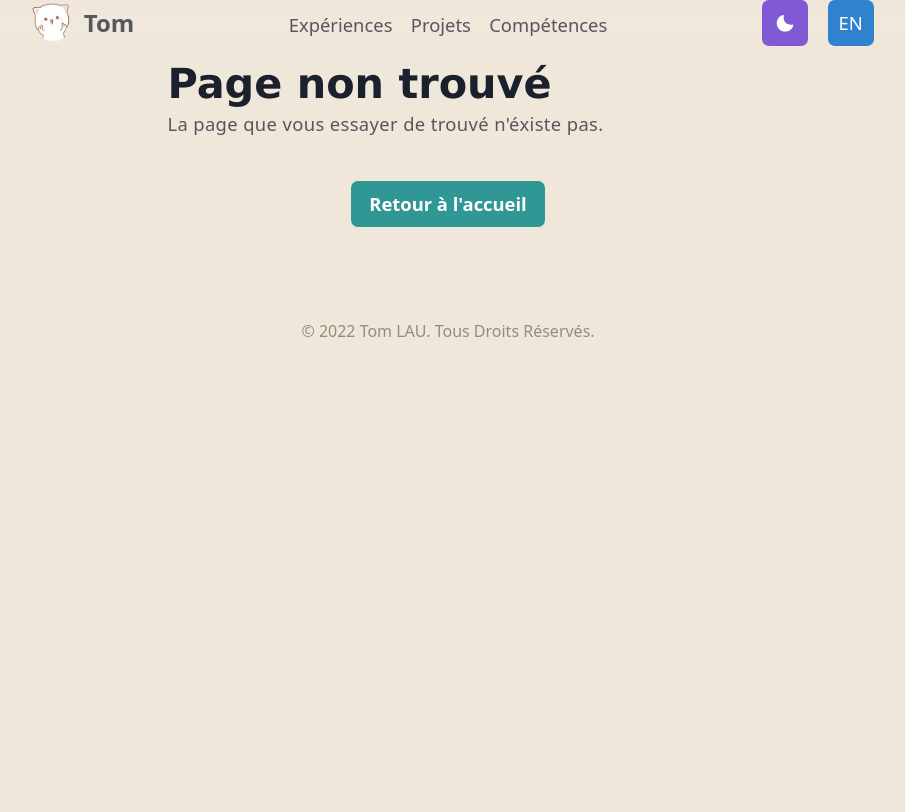
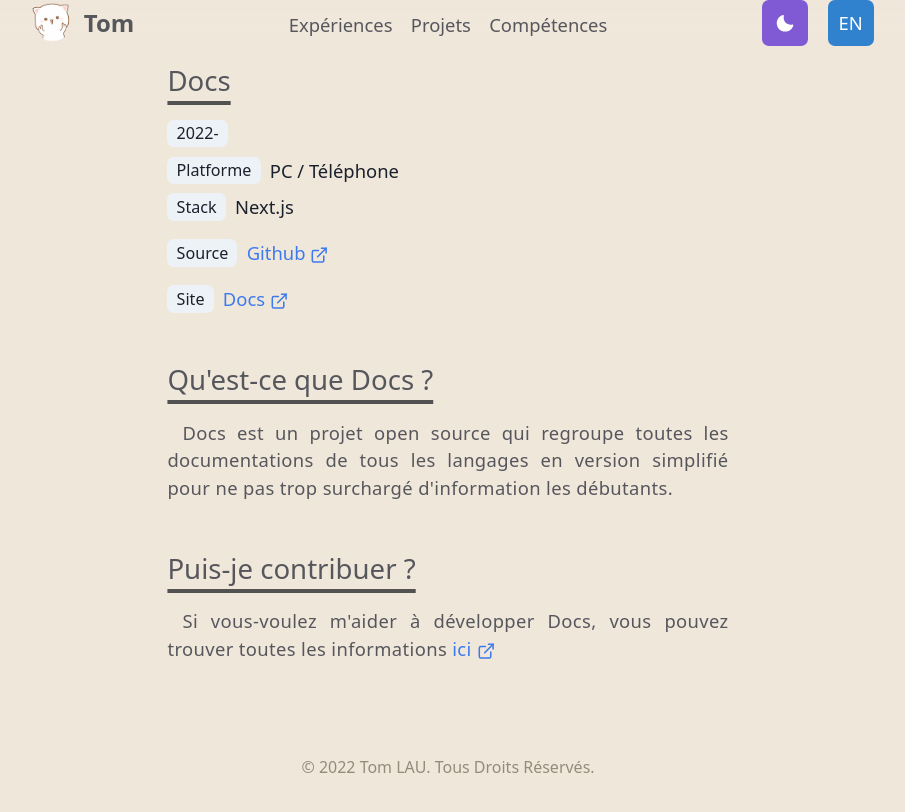
Before and after one commit to KiSEiGitHub/Me, a Next.js app: page /Projets/Docs in a window 1280 px wide. Before the commit this address had no page. Shown: the top 812 px of the page, without its empty margins (192-1097 px from the left). Built offline with nearby package versions, Linux system fonts and the light colour scheme.

Commit message:
add new project Docs

```diff
--- a/Json/Data.json
+++ b/Json/Data.json
@@ -72,7 +72,7 @@
         "Do": "Télécom & Réseaux",
         "Desc": "Mise en place du réseau informatique d'une entreprise",
         "EntrepriseLink": "https://www.justacote.com/saint-fargeau-ponthierry-77310/electricien/eurocom-services-948114.htm",
-        "NextLink" : "/Experience/Eurocom"
+        "NextLink": "/Experience/Eurocom"
       },
       "EN": {
         "Title": "Eurocom",
@@ -91,7 +91,7 @@
         "Do": "Cybersécurité",
         "Desc": "Aide au support concernant les problèmes des utilisateurs de leur logiciel",
         "EntrepriseLink": "https://www.csnovidys.com/",
-        "NextLink" : "/Experience/Novidys"
+        "NextLink": "/Experience/Novidys"
       },
       "EN": {
         "Title": "Novidy's",
@@ -110,7 +110,7 @@
         "Do": "Modélisation 3D",
         "Desc": "Observation de la conception de caméra 3D, aide à la refonte du site internet de l'entreprise",
         "EntrepriseLink": "https://www.diota.com/fr/",
-        "NextLink" : "/Experience/DiotaSoft"
+        "NextLink": "/Experience/DiotaSoft"
       },
       "EN": {
         "Title": "DiotaSoft",
@@ -129,7 +129,7 @@
         "Do": "Vapo Shop",
         "Desc": "Aide de la conception d'un site d'e-commerce à l'aide de shopify",
         "EntrepriseLink": "https://www.facebook.com/Mill-Vap-356077231640627/",
-        "NextLink" : "/Experience/MillVap"
+        "NextLink": "/Experience/MillVap"
       },
       "EN": {
         "Title": "Mill'Vap",
@@ -196,9 +196,18 @@
         "EN2": "Create a form to insert a flight, a pilot, an airport or a plane, and their associated pages to be able to display the present elements in each table"
       }
     },
-    "HardwareSeven" : {
-      "Tache" : {
-        "fr" : "Faire un site ecommerce à thème utilisant le CDN prestashop avec la possibilité d'avoir par exemple :"
+    "HardwareSeven": {
+      "Tache": {
+        "fr": "Faire un site ecommerce à thème utilisant le CDN prestashop avec la possibilité d'avoir par exemple :"
+      }
+    },
+    "Docs": {
+      "Description": {
+        "fr": "Docs est un projet open source qui regroupe toutes les documentations de tous les langages en version simplifié pour ne pas trop surchargé d'information les débutants.",
+        "en": "Docs is an open source project that bings all documentation for all programming language in a simplified version, so the beginners are not overload with too much information."
+      },
+      "Contribute" : {
+        "fr" : "Si vous-voulez m'aider à développer Docs, vous pouvez trouver toutes les informations "
       }
     },
     "Portfolio": {
--- a/Theme/Theme.jsx
+++ b/Theme/Theme.jsx
@@ -20,7 +20,8 @@ const styles = {
             fontFamily                   : '@import url(\'https://fonts.googleapis.com/css2?family=M+PLUS+Rounded+1c&display=swap\');',
             '&::-webkit-scrollbar'       : {
                 width        : 2,
-                borderRadius : '20px'
+                borderRadius : '20px',
+                d            : 'none'
             },
             '&::-webkit-scrollbar-track' : {
                 borderRadius : '20px'
--- /dev/null
+++ b/pages/Projets/Docs.jsx
@@ -0,0 +1,65 @@
+import React, {useContext} from 'react';
+import {Box, Container, Tag} from "@chakra-ui/react";
+import Section from "../../Layout/Section";
+import {ExtLink, ParaIndent, SectionTitle} from "../../Layout/CustomText";
+import {TextContext} from "../../Hook/TextContext";
+import {LangContext} from "../../Hook/LangContext";
+
+const Docs = () => {
+
+    const {DataProject} = useContext(TextContext);
+    const {toggleLang} = useContext(LangContext)
+
+    return (
+        <>
+            <Container variant='Main'>
+                <Section delay={0.3}>
+                    <SectionTitle>Docs</SectionTitle>
+                    <Tag mb={2}>2022-</Tag>
+                    <Box mb={2}>
+                        <Tag mr={2}>Platforme</Tag>
+                        <span>PC / {toggleLang ? 'Téléphone' : 'Mobile'}</span>
+                    </Box>
+                    <Box mb={4}>
+                        <Tag mr={2}>Stack</Tag>
+                        <span>Next.js</span>
+                    </Box>
+                    <Box mb={4}>
+                        <Tag mr={2}>Source</Tag>
+                        <ExtLink href="https://github.com/KiSEiGitHub/Basic-prog-lang">
+                            Github
+                        </ExtLink>
+                    </Box>
+                    <Box>
+                        <Tag mr={2}>{toggleLang ? 'Site' : 'Website'}</Tag>
+                        <ExtLink href={'https://langguide.vercel.app/'}>
+                            Docs
+                        </ExtLink>
+                    </Box>
+                </Section>
+
+                <Section delay={0.4}>
+                    <SectionTitle>{toggleLang ? "Qu'est-ce que Docs ?" : 'What is Docs ?'}</SectionTitle>
+                    <ParaIndent>
+                        {toggleLang
+                            ? DataProject['Docs']['Description']['fr']
+                            : DataProject['Docs']['Description']['en']
+                        }
+                    </ParaIndent>
+                </Section>
+
+                <Section delay={0.5}>
+                    <SectionTitle>Puis-je contribuer ?</SectionTitle>
+                    <ParaIndent>
+                        {DataProject['Docs']['Contribute']['fr']} {' '}
+                        <ExtLink href={"https://github.com/KiSEiGitHub/Basic-prog-lang/blob/master/README.md"}>
+                            ici
+                        </ExtLink>
+                    </ParaIndent>
+                </Section>
+            </Container>
+        </>
+    );
+};
+
+export default Docs;
```
Also changed, not shown: Json/ProjetPerso.json (+9 -0 lines).
